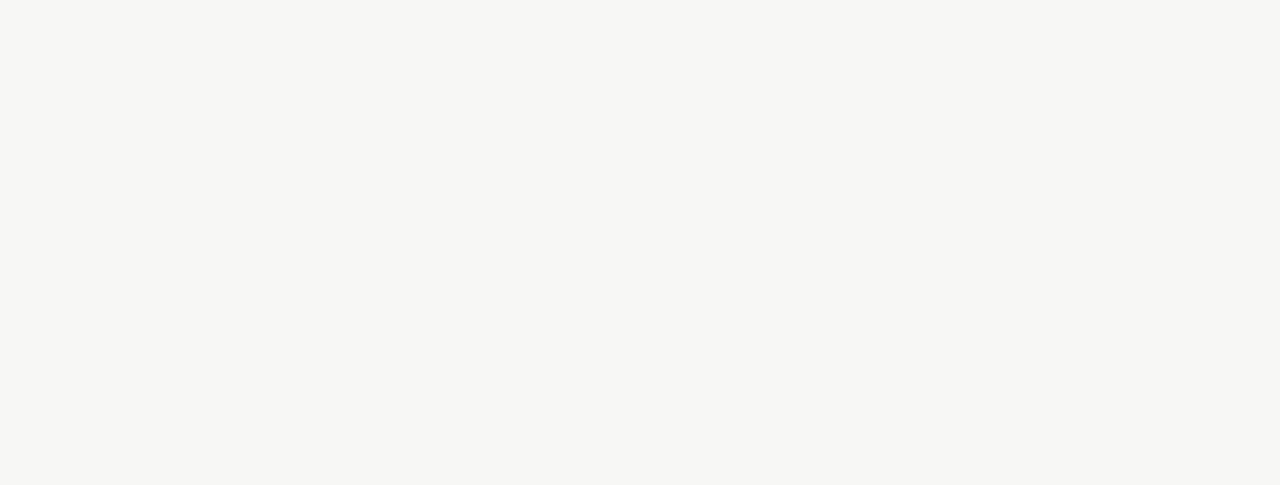
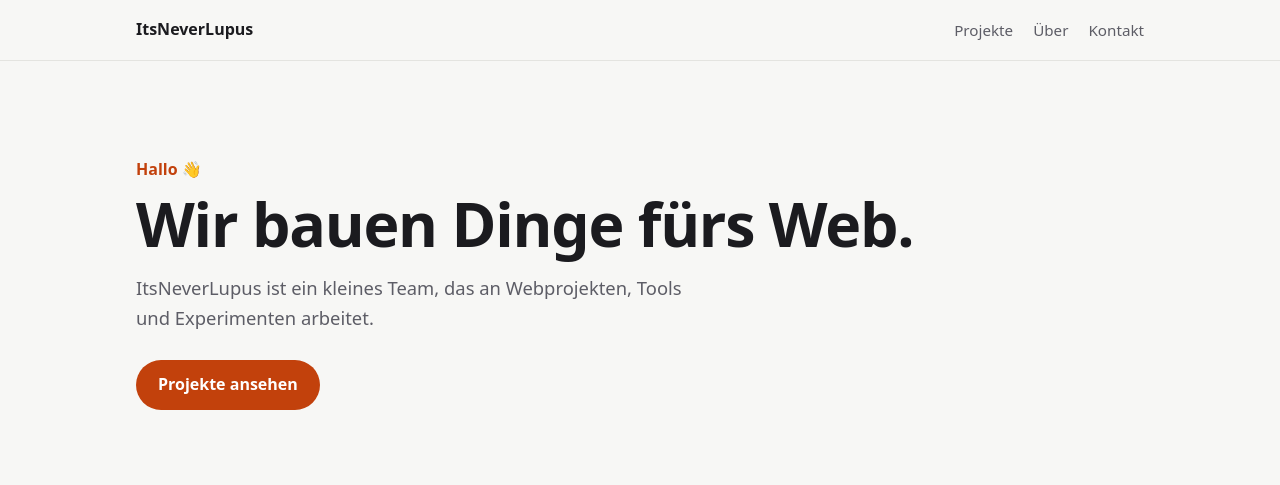
Before and after one commit to ItsNeverLupusOrg/web, a website built with Vite: page index.html in a window 1280 px wide. Built offline with nearby package versions, Linux system fonts and the light colour scheme.

Commit message:
Add header and hero section

```diff
--- a/index.html
+++ b/index.html
@@ -7,7 +7,30 @@
     <title>ItsNeverLupus</title>
   </head>
   <body>
-    <main id="top"></main>
+    <header class="site-header">
+      <div class="container nav">
+        <a class="brand" href="#top">ItsNeverLupus</a>
+        <nav aria-label="Hauptnavigation">
+          <a href="#projekte">Projekte</a>
+          <a href="#ueber">Über</a>
+          <a href="#kontakt">Kontakt</a>
+        </nav>
+      </div>
+    </header>
+
+    <main id="top">
+      <section class="hero">
+        <div class="container">
+          <p class="eyebrow">Hallo 👋</p>
+          <h1>Wir bauen Dinge fürs Web.</h1>
+          <p class="lead">
+            ItsNeverLupus ist ein kleines Team, das an Webprojekten, Tools und
+            Experimenten arbeitet.
+          </p>
+          <a class="button" href="#projekte">Projekte ansehen</a>
+        </div>
+      </section>
+    </main>
     <script type="module" src="./src/main.js"></script>
   </body>
 </html>
--- a/src/style.css
+++ b/src/style.css
@@ -55,3 +55,81 @@ img {
   margin: 0 auto;
   padding: 0 16px;
 }
+
+/* Header */
+.site-header {
+  position: sticky;
+  top: 0;
+  z-index: 10;
+  background: color-mix(in srgb, var(--bg) 85%, transparent);
+  backdrop-filter: blur(8px);
+  border-bottom: 1px solid var(--border);
+}
+
+.nav {
+  display: flex;
+  align-items: center;
+  justify-content: space-between;
+  gap: 16px;
+  height: 60px;
+}
+
+.brand {
+  font-weight: 700;
+  color: var(--text);
+  text-decoration: none;
+}
+
+.nav nav {
+  display: flex;
+  gap: 20px;
+}
+
+.nav nav a {
+  color: var(--muted);
+  text-decoration: none;
+  font-size: 0.95rem;
+}
+
+.nav nav a:hover {
+  color: var(--text);
+}
+
+/* Hero */
+.hero {
+  padding: 96px 0 72px;
+}
+
+.eyebrow {
+  margin: 0 0 8px;
+  color: var(--accent);
+  font-weight: 600;
+}
+
+.hero h1 {
+  margin: 0 0 16px;
+  font-size: clamp(2.2rem, 6vw, 3.8rem);
+  line-height: 1.1;
+  letter-spacing: -0.02em;
+}
+
+.lead {
+  max-width: 560px;
+  margin: 0 0 28px;
+  color: var(--muted);
+  font-size: 1.15rem;
+}
+
+.button {
+  display: inline-block;
+  padding: 12px 22px;
+  border-radius: 999px;
+  background: var(--accent);
+  color: #fff;
+  font-weight: 600;
+  text-decoration: none;
+}
+
+.button:hover {
+  filter: brightness(1.08);
+}
```
